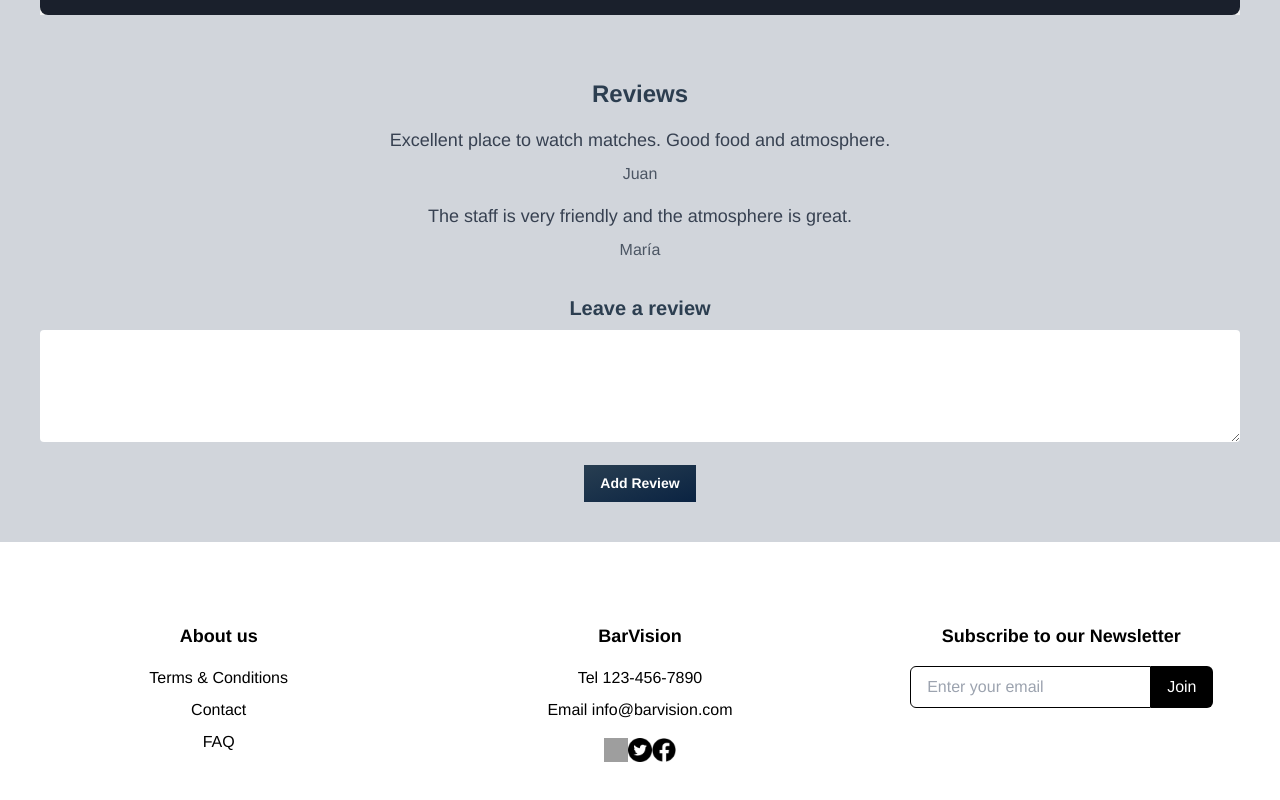
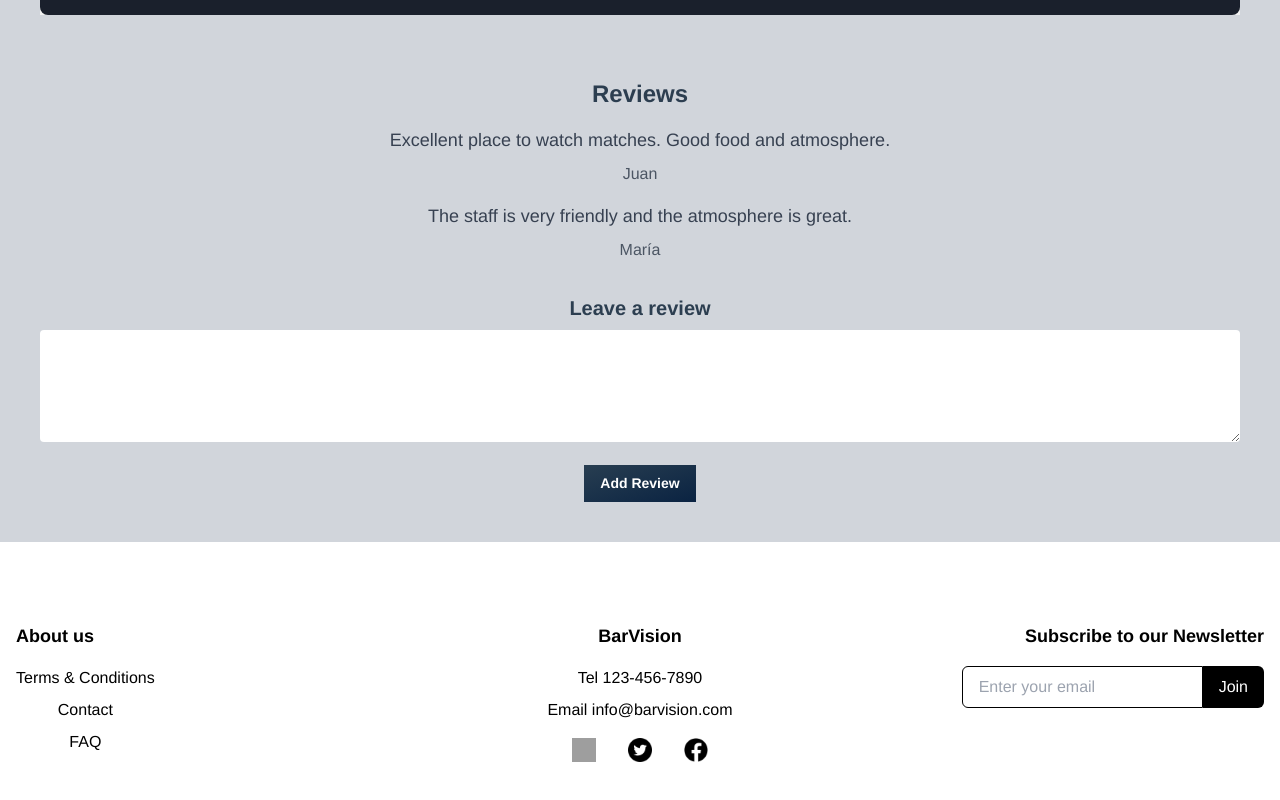
Before and after one commit to Robb14/BarVisionWEB, a Vue app: page /details in a window 1280 px wide. Shown: the part 922-1722 px from the top of the page. Built offline with nearby package versions, Linux system fonts and the light colour scheme; grey boxes are pictures that could not be loaded.

Commit message:
Footer fixes done

```diff
--- a/src/components/footer/Footer.vue
+++ b/src/components/footer/Footer.vue
@@ -2,7 +2,7 @@
     <footer class="bg-white text-black py-14">
         <div class="container mx-auto py-6 px-4">
             <div class="grid grid-cols-1 sm:grid-cols-3 gap-4">
-                <div>
+                <div class="flex flex-col items-center sm:items-start">
                     <h4 class="text-lg font-semibold">About us</h4>
                     <ul class="mt-4 space-y-2">
                         <li><a href="#">Terms & Conditions</a></li>
@@ -10,13 +10,13 @@
                         <li><a href="#">FAQ</a></li>
                     </ul>
                 </div>
-                <div class="flex flex-col items-center">
+                <div class="flex flex-col items-center justify-center mt-4 sm:mt-0">
                     <h4 class="text-lg font-semibold">BarVision</h4>
                     <ul class="mt-4 space-y-2">
                         <li>Tel 123-456-7890</li>
                         <li>Email info@barvision.com</li>
                     </ul>
-                    <div class="flex mt-4 justify-center sm:justify-start">
+                    <div class="flex mt-4 space-x-8 justify-center sm:justify-start">
                         <a href="#" class="text-black hover:text-gray-400">
                             <img class="h-6 w-6" src="../../assets/instagram.png" alt="Instagram">
                         </a>
@@ -28,7 +28,7 @@
                         </a>
                     </div>
                 </div>
-                <div class="flex flex-col items-center mt-4 sm:mt-0">
+                <div class="flex flex-col items-center sm:items-end mt-4 sm:mt-0">
                     <h4 class="text-lg font-semibold">Subscribe to our Newsletter</h4>
                     <div class="mt-4 flex">
                         <input type="email" placeholder="Enter your email"
@@ -50,8 +50,4 @@
 .space-x-8>*+* {
     margin-left: 2rem;
 }
-
-.sm\:justify-start {
-    justify-content: flex-start !important;
-}
 </style>
```
